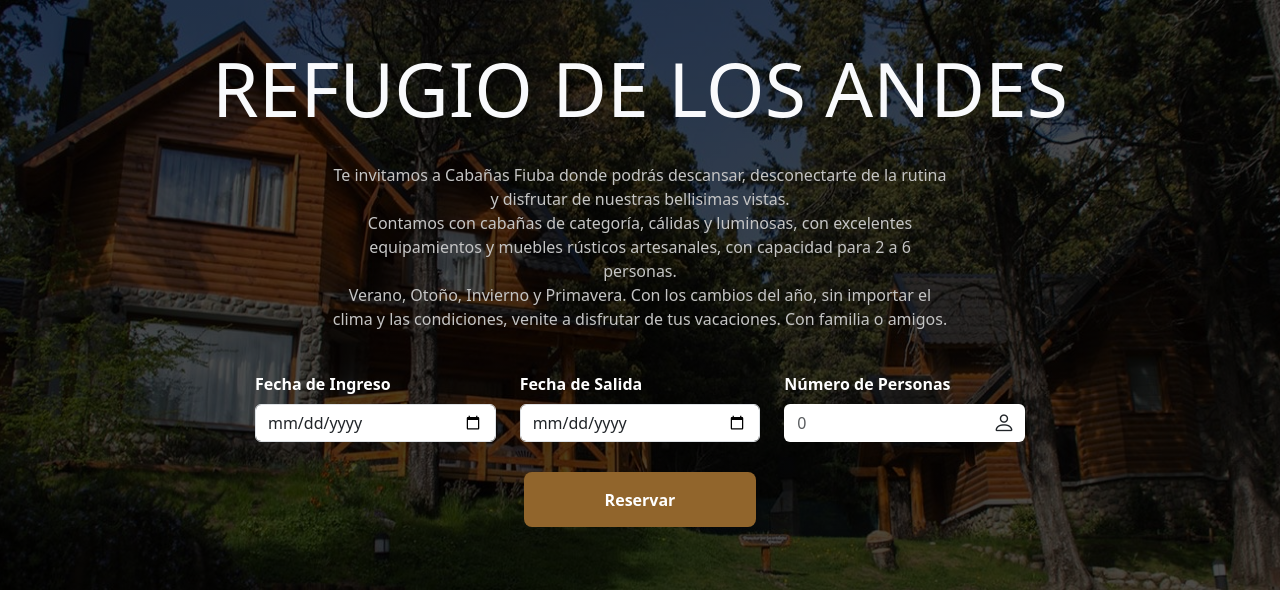
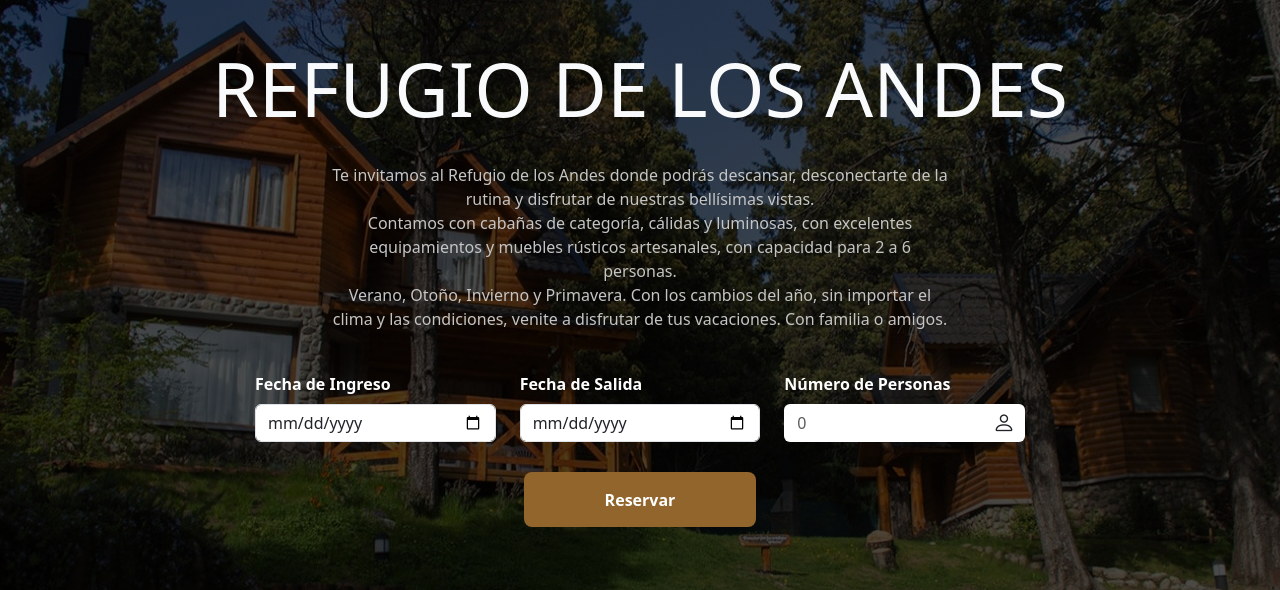
Before and after one commit to tompivel/tp-ids, a Python web app: template frontend/templates/index1.html in a window 1280 px wide. Shown: the top 590 px of the page. Run offline with Jinja, Linux system fonts and the light colour scheme; the template is opened without the code that fills it, so the values that code supplies are empty.

Commit message:
29-Fix text in header

```diff
--- a/frontend/templates/index1.html
+++ b/frontend/templates/index1.html
@@ -16,13 +16,15 @@
     <header class="header pt-5">
         <div class="header-content container">
             <h1>Refugio de los Andes</h1>
-            <p> Te invitamos a Cabañas Fiuba donde podrás descansar, desconectarte de la rutina y disfrutar de nuestras
-                bellisimas vistas. <br>
+            <p> Te invitamos al Refugio de los Andes donde podrás descansar, desconectarte de la rutina y disfrutar de
+                nuestras
+                bellísimas vistas. <br>
                 Contamos con cabañas de categoría, cálidas y luminosas, con excelentes equipamientos y muebles rústicos
-                artesanales, con capacidad para 2 a 6 personas. <br>
+                artesanales, con
+                capacidad para 2 a 6 personas. <br>
                 Verano, Otoño, Invierno y Primavera. Con los cambios del año, sin importar el clima y las condiciones,
-                venite a disfrutar de tus vacaciones. Con familia o amigos.
-
+                venite a
+                disfrutar de tus vacaciones. Con familia o amigos.
             </p>
         </div>
         <div class="container">
```
